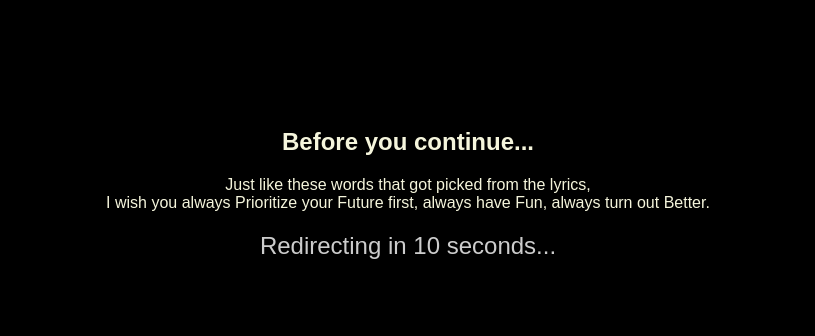
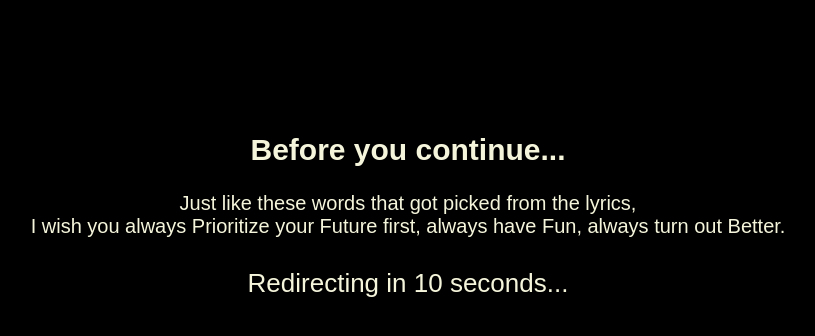
Before and after one commit to will7sburger/hbd, a plain HTML site: page pre_hte.html in a window 1280 px wide. Shown: the whole page, without its empty margins (232-1047 px from the left). Drawn offline with Linux system fonts and the light colour scheme.

Commit message:
pre_hte.html

```diff
--- a/pre_hte.html
+++ b/pre_hte.html
@@ -2,7 +2,7 @@
 <html>
 <head>
   <meta charset="UTF-8">
-  <title>Oh well, look who's here. </title>
+  <title>Oh well, look who's here.</title>
   <style>
     body {
       background-color: black;
@@ -10,18 +10,19 @@
       text-align: center;
       padding-top: 100px;
       font-family: Arial, sans-serif;
+      font-size: 20px; /* 字体稍微大一点 */
     }
     .countdown {
-      font-size: 24px;
-      margin-top: 20px;
-      color: #cccccc;
+      font-size: 26px;
+      margin-top: 30px;
+      color: beige;
     }
   </style>
 </head>
 <body>
   <h2>Before you continue...</h2>
   <p>Just like these words that got picked from the lyrics, <br>
-  I wish you always Prioritize your Future first, always have Fun, always turn out Better. </p>
+  I wish you always Prioritize your Future first, always have Fun, always turn out Better.</p>
 
   <div class="countdown">Redirecting in <span id="timer">15</span> seconds...</div>
 
@@ -34,7 +35,7 @@
       timerEl.textContent = countdown;
       if (countdown <= 0) {
         clearInterval(interval);
-        window.location.href = "hte.html"; // 👈 这里写你真正要跳转的下一页
+        window.location.href = "hte.html";
       }
     }, 1000);
   </script>
```
